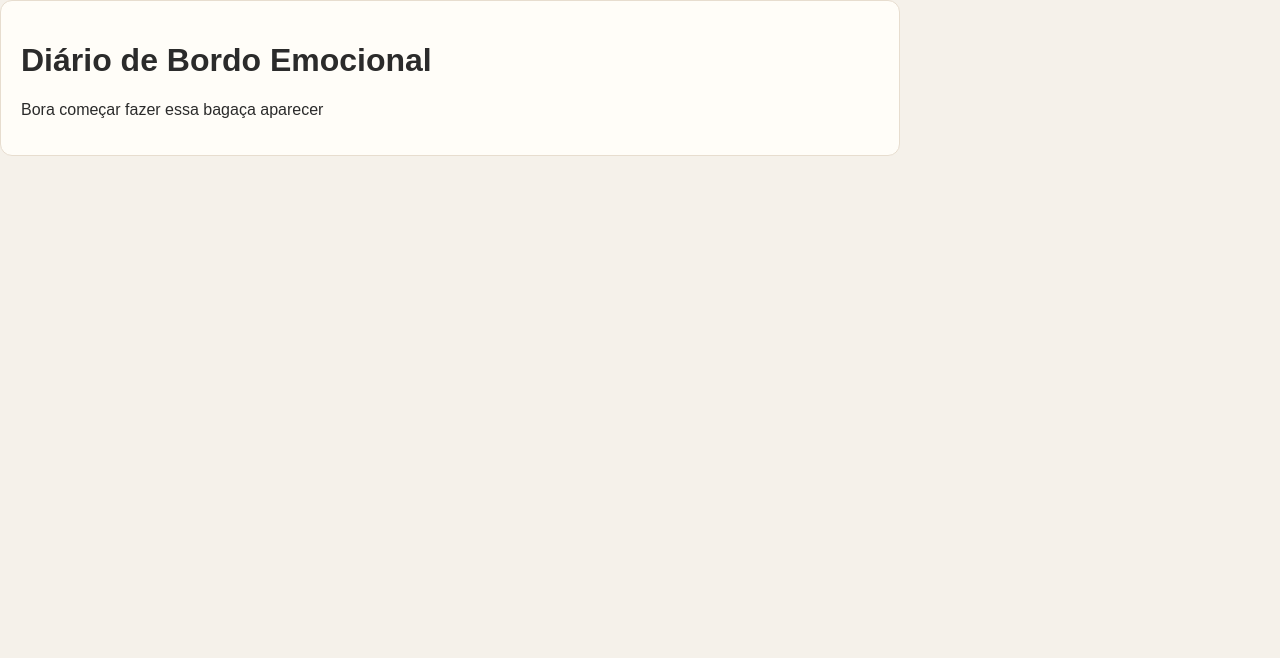
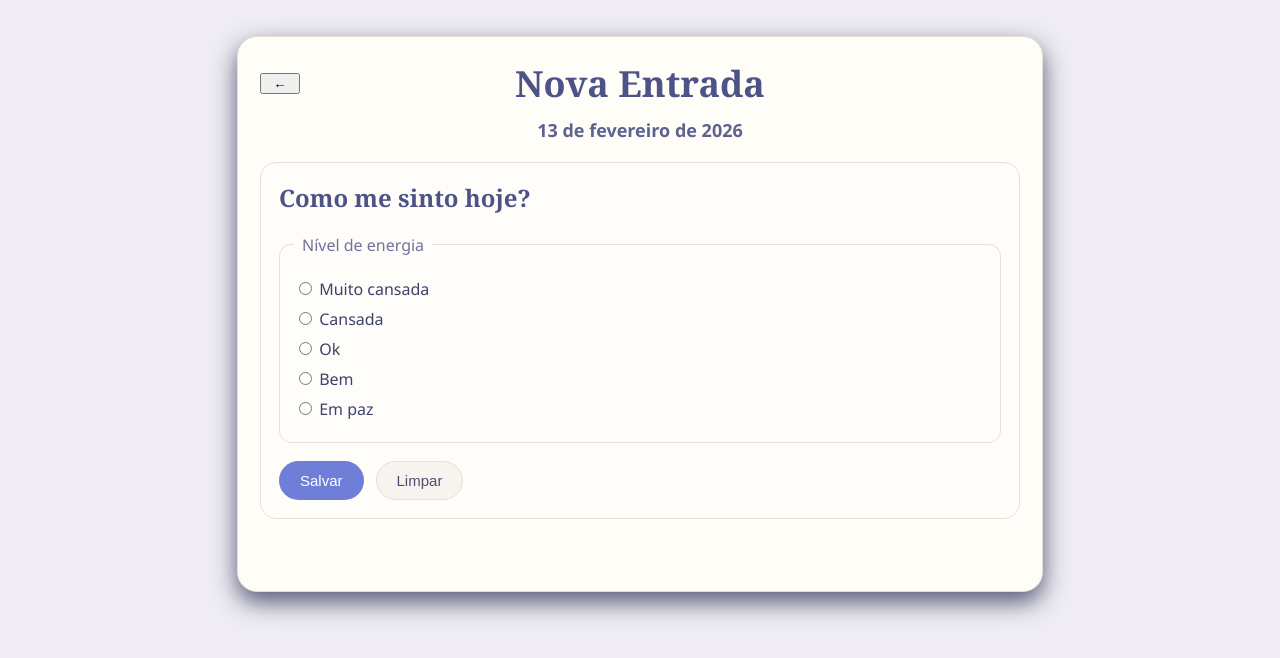
Before and after one commit to vmuratake/planner_emocional, a plain HTML site: page frontend/index.html in a window 1280 px wide. Drawn offline with Linux system fonts and the light colour scheme.

Commit message:
Feature(frontend): Base visual da página Nova Entrada com data e radios e nivel de energia

```diff
--- a/frontend/css/style.css
+++ b/frontend/css/style.css
@@ -1,21 +1,149 @@
-* {
-    box-sizing: border-box;
+:root {
+    --bg: #efedf3;
+    --paper: #fffdfa;
+    --ink: #2f3356;
+    --muted: #6f7399;
+    --line: #e8dfd5;
+    --primary: #6f7fd8;
+    --primary-dark: #5a69c4;
+    --light-btn: #f7f3ee;
+
 }
 
 body {
     margin: 0;
-    font-family: Arial, Helvetica, sans-serif;
-    background: #f5f1ea;
-    color: #2b2b2b;
+    font-family: "Segoe UI", Arial, Helvetica, sans-serif;
+    background: var(--bg);
+    color: var(--ink);
 
 }
 
-.page {
-    max-width: 900px;
-    margin: 40 auto;
+.page.diary-page {
+    max-width: 760px;
+    margin: 36px auto;
     background: #fffdf8;
-    border: 1px solid #e7ddcf;
-    border-radius: 12px;
-    padding: 20px;
+    border: 1px solid var(--line);
+    border-radius: 20px;
+    box-shadow: 0 10px 25px rgba(47,51,86,0.8);
+    padding: 22px;
 
 }
+
+.diary-header {
+    display: grid;
+    grid-template-columns: 40px 1fr 40px;
+    align-items: center;
+    margin-bottom: 8px;
+
+}
+
+
+.diary-header h1 {
+    margin: 0;
+    text-align: center;
+    font-size: 36px;
+    font-family: Georgia, 'Times New Roman', serif;
+    color: #4d5387;
+
+
+}
+
+
+.back-btn {
+    background: transparent;
+    border: none;
+    cursor: pointer;
+    font-size: 24px;
+    color: #9f8f87;
+
+
+}
+
+.entry-date {
+    text-align: center;
+    font-size: 18px;
+    color: #5d628f;
+    margin: 10px 0 20px;
+
+}
+
+.paper-card {
+    background: var(--paper);
+    border: 1px solid var(--line);
+    border-radius: 16px;
+    padding: 18px;
+
+}
+
+.paper-card h2 {
+    margin-top: 0;
+    font-size: 24px;
+    font-family: Georgia, 'Times New Roman', serif;
+    color: #4d5387;
+
+}
+
+
+.energy-group {
+    border: 1px solid var(--line);
+    border-radius: 12px;
+    padding: 14px;
+    margin: 14px 0 18px;
+
+}
+
+
+.energy-group legend {
+    padding: 0 8px;
+    color: var(--muted);
+
+}
+
+
+.energy-group label {
+    display: block;
+    margin: 8px 0;
+    color: #3e426b;
+
+}
+
+
+.actions {
+    display: flex;
+    gap: 12px;
+    margin-top: 14px;
+
+}
+
+
+.btn {
+    border-radius: 999px;
+    border: 1px solid var(--line);
+    padding: 10px 20px;
+    cursor: pointer;
+    font-size: 15px;
+}
+
+
+.btn-primary {
+    background: var(--primary);
+    color: #fff;;
+    border-color: transparent;
+
+}
+
+.btn-primary:hover {
+    background: var(--primary-dark);
+}
+
+.btn-light {
+    background: var(--light-btn);
+    color: #4c4f73;
+
+}
+
+.status {
+    margin-top: 14px;
+    color: #6a4f4f;
+    min-height: 20px;
+}
--- a/frontend/index.html
+++ b/frontend/index.html
@@ -7,9 +7,38 @@
     <link rel="stylesheet" href="./css/style.css" />
 </head>
 <body>
-<main class="page">
-    <h1>Diário de Bordo Emocional</h1>
-    <p>Bora começar fazer essa bagaça aparecer</p>
+<main class="page diary-page">
+    <header class="diary-header">
+        <button type="button" class="btn-back" aria-label="Voltar">←</button>
+        <h1>Nova Entrada</h1>
+    </header>
+
+    <p class="entry-date">
+        <strong id="dataAtual">-- de ----, ----</strong>
+    </p>
+
+    <section class="paper-card">
+        <h2>Como me sinto hoje?</h2>
+
+        <form id="checkinForm">
+            <fieldset class="energy-group">
+                <legend>Nível de energia</legend>
+
+                <label><input type="radio" name="nivel_energia" value="MUITO_CANSADA"/> Muito cansada</label>
+                <label><input type="radio" name="nivel_energia" value="CANSADA"/> Cansada</label>
+                <label><input type="radio" name="nivel_energia" value=" OK"/> Ok</label>
+                <label><input type="radio" name="nivel_energia" value="BEM"/> Bem</label>
+                <label><input type="radio" name="nivel_energia" value="EM_PAZ"/> Em paz</label>
+            </fieldset>
+
+            <div class="actions">
+                <button type="submit" id="btnSalvar" class="btn btn-primary">Salvar</button>
+                <button type="button" id="btnLimpar" class="btn btn-light">Limpar</button>
+            </div>
+        </form>
+    </section>
+
+    <p id="status" class="status"></p>
 </main>
     <script src="./js/app.js"></script>
 </body>
--- a/frontend/js/app.js
+++ b/frontend/js/app.js
@@ -1 +1,52 @@
-console.log("Página carregada com sucesso!");
+function formatarDataExtensaPTBR(data = new Date()) {
+    return new Intl.DateTimeFormat("pt-BR", {
+        day: "numeric",
+        month: "long",
+        year: "numeric"
+    }).format(data)
+}
+
+function renderizarDataTopo() {
+    const el = document.getElementById("dataAtual");
+    el.textContent = formatarDataExtensaPTBR(new Date());
+}
+
+
+function prepararFormularioMock() {
+    const form = document.getElementById("checkinForm");
+    const status = document.getElementById("status");
+
+    form.addEventListener("submit", (event) => {
+        event.preventDefault();
+
+        const selecionado = document.querySelector('input[name="nivel_energia"]:checked');
+        if (!selecionado) {
+            status.textContent = "Selecione um nível de energia para continuar.";
+            return
+        }
+
+        status.textContent = "Layout OK - Formulário pronto para integração futura.";
+        console.log("Nível de energia selecionado:", selecionado.value);
+    });
+
+
+        const btnLimpar = document.getElementById("btnLimpar");
+
+    btnLimpar.addEventListener("click", () => {
+        //desmarca a opção nivel de energia selecionada
+        const selecionado = document.querySelector('input[name="nivel_energia"]:checked');
+        if (selecionado) {
+            selecionado.checked = false;
+        }
+
+        //limpa o status e retorna a mensagem
+        status.textContent = "Formulário limpo. Selecione um nível de energia para continuar.";
+
+});
+}
+
+
+
+
+renderizarDataTopo();
+prepararFormularioMock();
```
